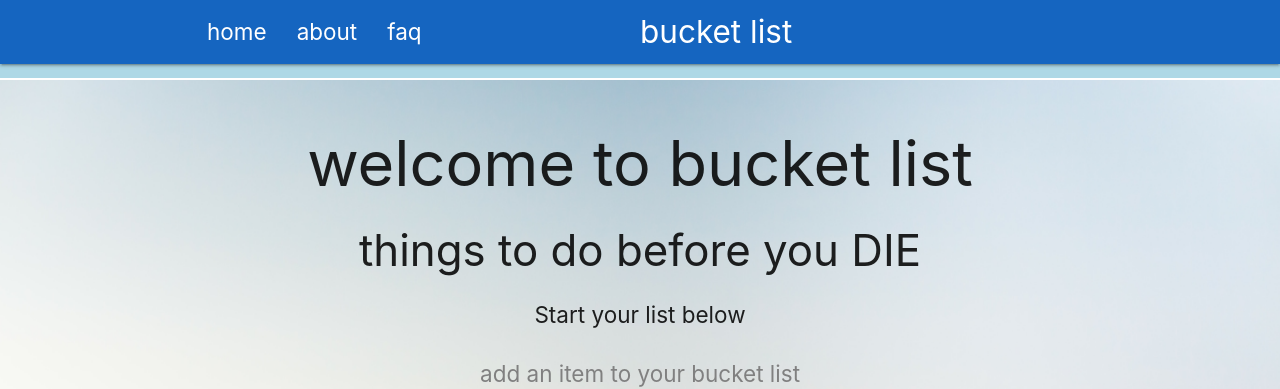
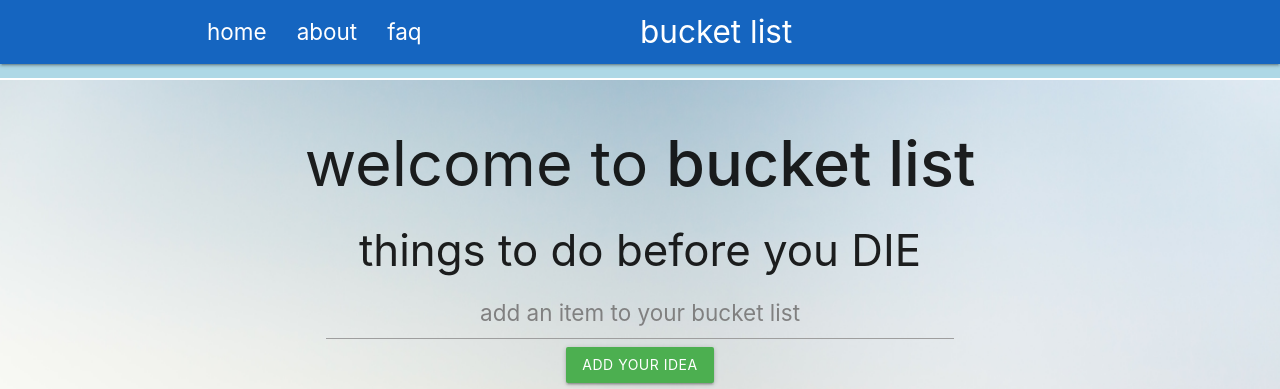
Before and after one commit to SilverBright/bucketlist-app-client, a React (Create React App) app: page / in a window 1280 px wide. Shown: the top 389 px of the page. Built offline with nearby package versions, Linux system fonts and the light colour scheme; no server answers.

Commit message:
add strong styling to 'bucketlist', add shadow effect to 'DIE'

```diff
--- a/src/components/Home.js
+++ b/src/components/Home.js
@@ -6,9 +6,8 @@ class Home extends Component {
   render() {
     return (
       <div className="container"><br />
-        <h1 className="center" text="bold">welcome to bucket list</h1>
-        <h3>things to do before you DIE</h3>
-        <p>Start your list below</p>
+        <h1 className="center" text="bold">welcome to <strong>bucket list</strong></h1>
+        <h3>things to do before you <span className="shadowed">DIE</span></h3>
         <div className="ideas-app container">
           <div>
             <AddIdea addIdea={this.addIdea} />
```
